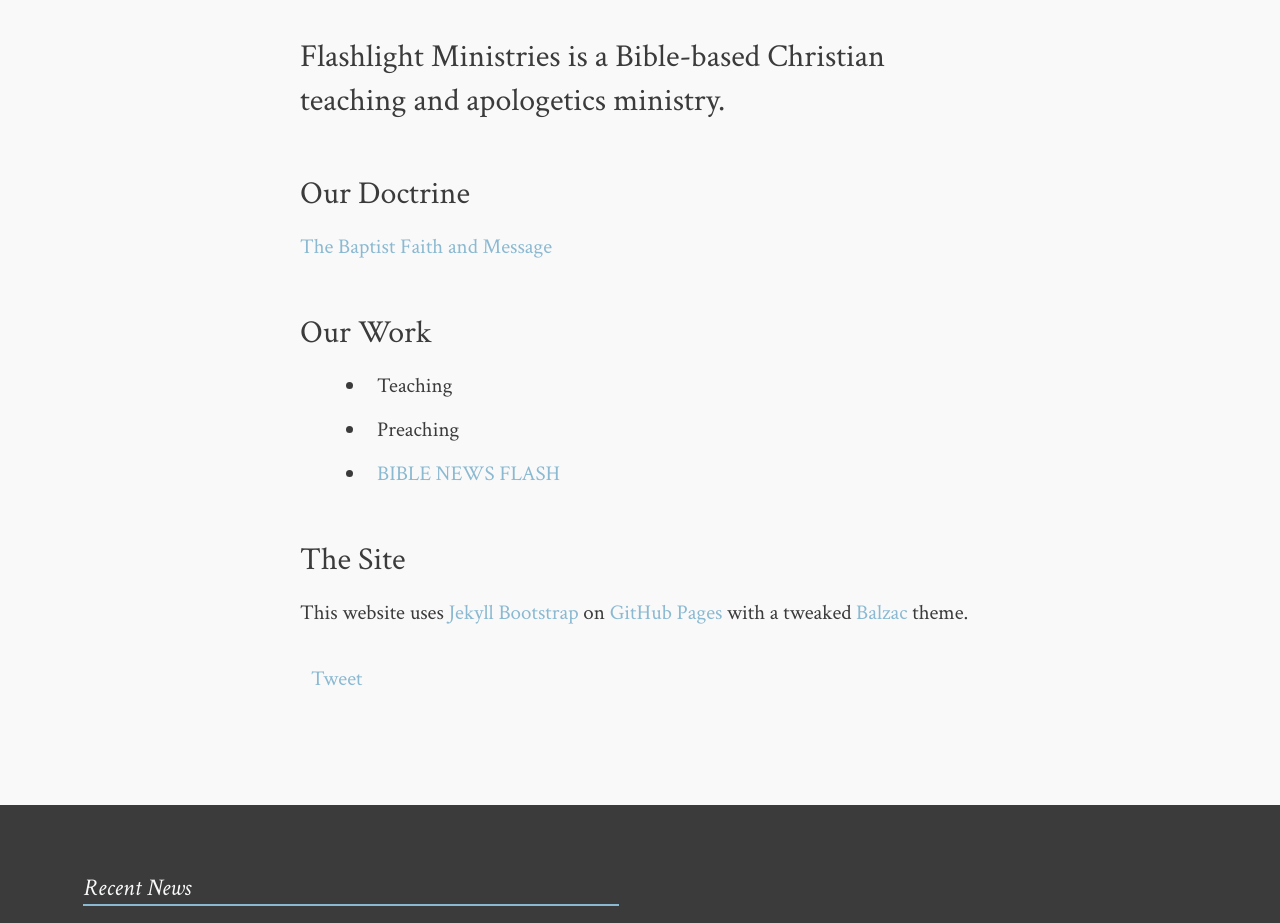
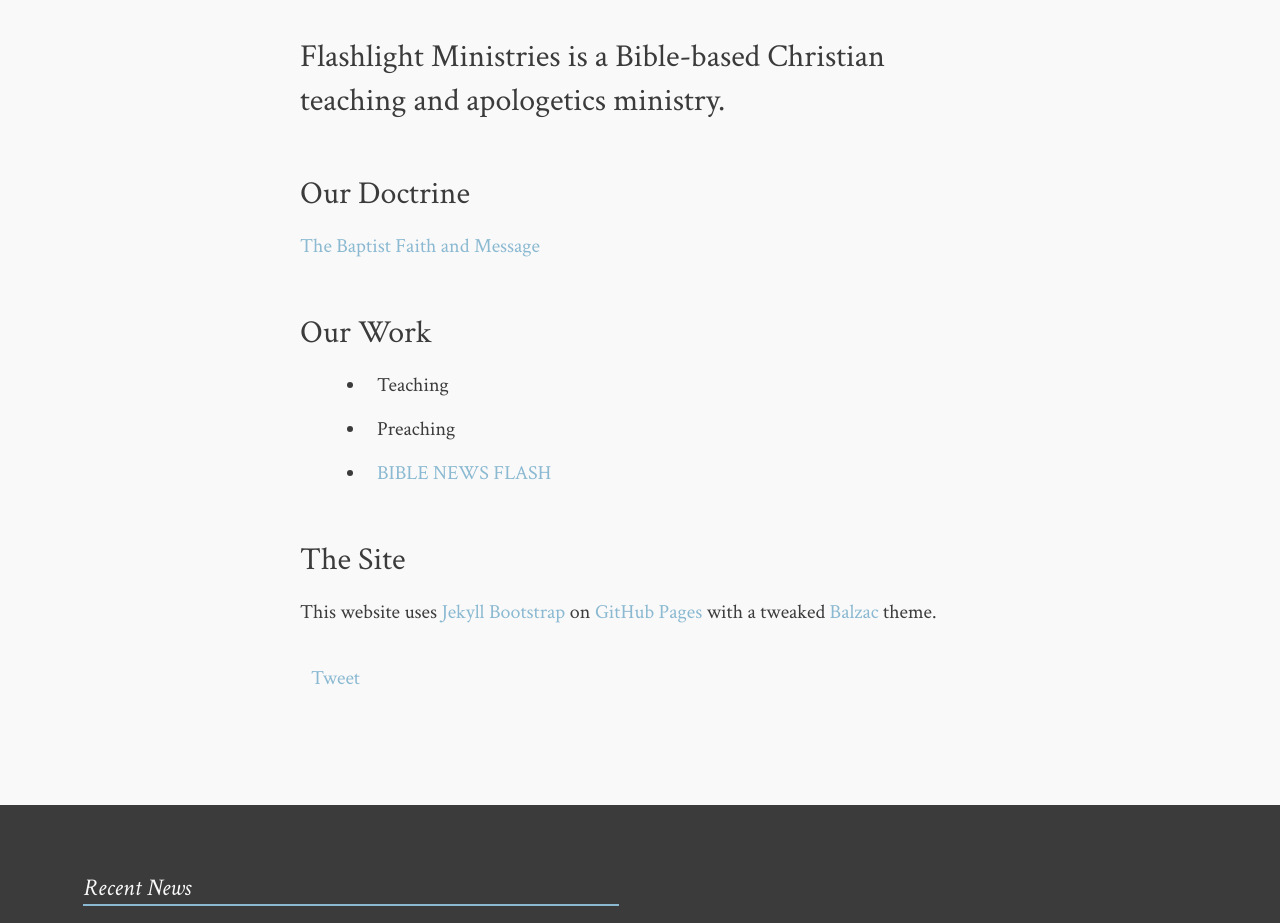
Before and after one commit to flashlightministries/unionbiblefellowship, a Jekyll site: the page built from about.md, in a window 1280 px wide. Shown: the part 678-1601 px from the top of the page. Built offline with Jekyll 4.4.1, drawn with Linux system fonts in a browser that asks for light colours; comment, search, counter and statistics services are not loaded.

Commit message:
Mobile font size

```diff
--- a/_sass/_variables.scss
+++ b/_sass/_variables.scss
@@ -42,7 +42,7 @@ $fs2:48px;
 $fs3:32px;
 $fs4:24px;
 
-$fsp:21px;
+$fsp:20px;
 
 $fs5:16px;
 $fs6:12px;
```
